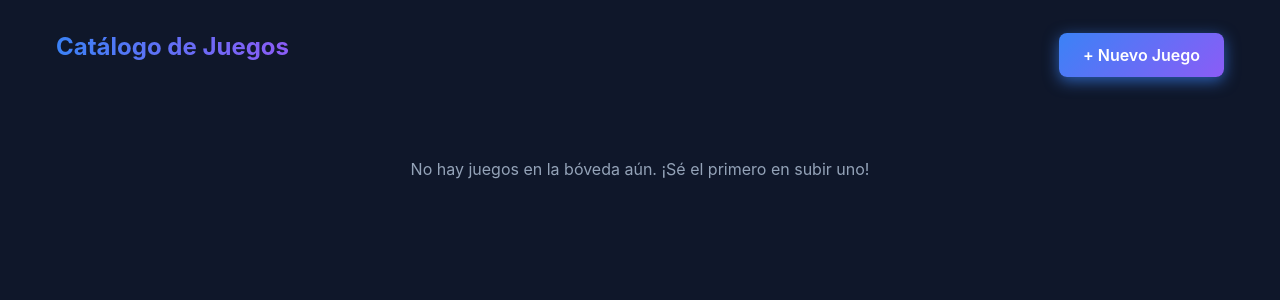
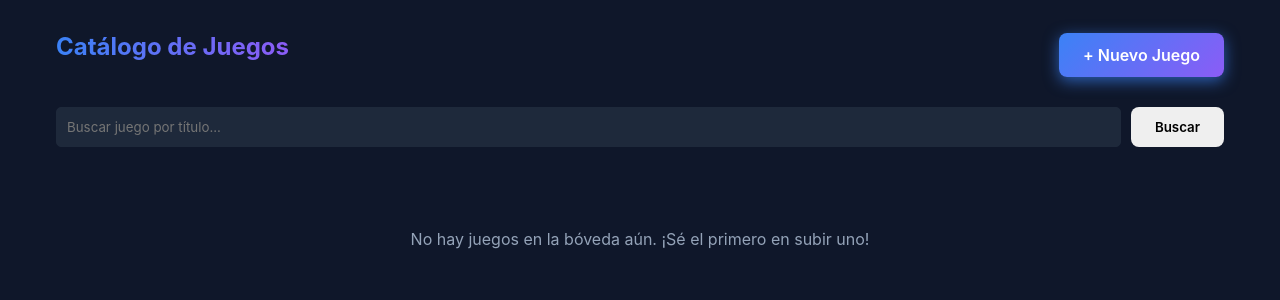
Before and after one commit to Dnv14/GameVaultGit, a Spring app: template src/main/resources/templates/juegos.html in a window 1280 px wide. Shown: the part 69-369 px from the top of the page. Run offline with Thymeleaf, Linux system fonts and the light colour scheme; the template is opened without the code that fills it, so the values that code supplies are empty; some of the project's set-up classes (security, data sources, template engines, error pages and the like) are left out, and stand-ins take their place.

Commit message:
barra busqueda

```diff
--- a/src/main/resources/templates/juegos.html
+++ b/src/main/resources/templates/juegos.html
@@ -5,6 +5,19 @@
             <h2 class="text-gradient">Catálogo de Juegos</h2>
             <a th:href="@{/juegos/nuevo}" class="btn btn-primary">+ Nuevo Juego</a>
         </div>
+
+        <!-- BARRA DE BÚSQUEDA -->
+        <div style="margin-bottom: 30px;">
+            <form action="/juegos" method="get" style="display: flex; gap: 10px;">
+                <input type="text" name="buscar" th:value="${busquedaActual}" placeholder="Buscar juego por título..."
+                       style="flex: 1; padding: 10px; border-radius: 5px; border: 1px solid var(--bg-panel); background: var(--bg-panel); color: white;">
+                <button type="submit" class="btn btn-secondary">Buscar</button>
+                <a th:if="${busquedaActual != null}" href="/juegos" class="btn btn-secondary"
+                   style="background: var(--bg-panel);">Limpiar</a>
+            </form>
+        </div>
+
+
         <div class="grid">
             <div class="panel" th:each="juego : ${juegos}" style="padding: 0; overflow: hidden;">
 
```
